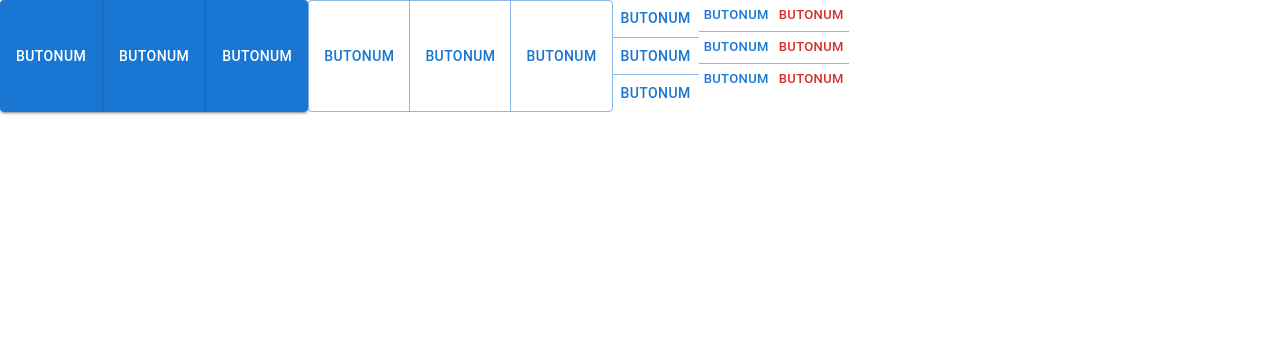
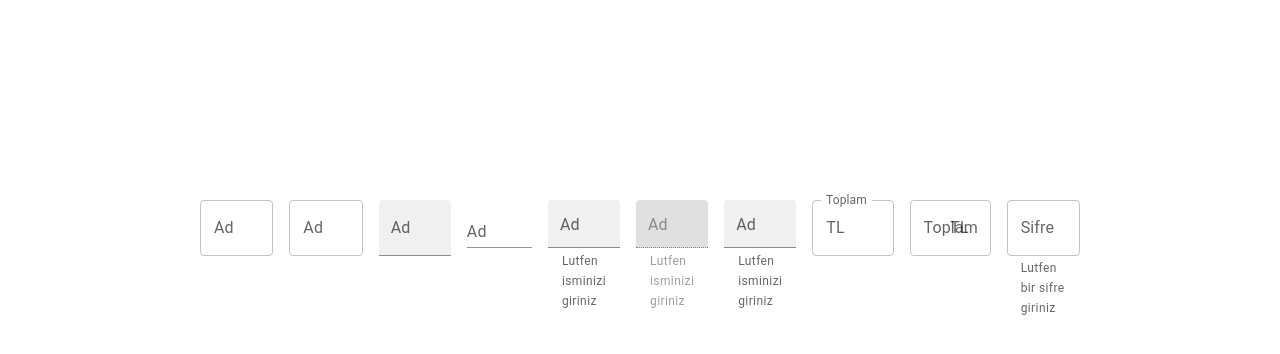
Before and after one commit to mhmtkarakas/MaterialUI, a React (Create React App) app in the folder materialui/: page / in a window 1280 px wide. Shown: the top 354 px of the page. Built offline with nearby package versions, Linux system fonts and the light colour scheme.

Commit message:
TextField

```diff
--- a/materialui/src/App.css
+++ b/materialui/src/App.css
@@ -1,5 +1,5 @@
 .App {
-  text-align: center;
+ padding: 200px;
 }
 
 .App-logo {
--- a/materialui/src/App.tsx
+++ b/materialui/src/App.tsx
@@ -4,6 +4,7 @@ import './App.css';
 import LessonTypography from './components/LessonTypography';
 import LessonButton from './components/LessonButton';
 import LessonButtonGroup from './components/LessonButtonGroup';
+import LessonTextField from './components/LessonTextField';
 
 
 function App() {
@@ -11,7 +12,8 @@ function App() {
     <div className="App">
     {/* <LessonTypography /> */}
     {/* <LessonButton /> */}
-   <LessonButtonGroup />
+   {/* <LessonButtonGroup /> */}
+   <LessonTextField />
     </div>
   );
 }
--- /dev/null
+++ b/materialui/src/components/LessonTextField.tsx
@@ -0,0 +1,75 @@
+import React, { useState } from "react";
+import { Stack, TextField, InputAdornment } from "@mui/material";
+
+const LessonTextField = () => {
+  const [value, setValue] = useState("");
+  return (
+    <Stack spacing={"4"}>
+      <Stack direction={"row"} spacing={2}>
+        <TextField label="Ad" />
+        <TextField label="Ad" variant="outlined" />
+        <TextField label="Ad" variant="filled" />
+        <TextField label="Ad" variant="standard" />
+
+        <TextField
+          type="password"
+          label="Ad"
+          variant="filled"
+          size="small"
+          color="error"
+          helperText="Lutfen isminizi giriniz"
+        />
+        <TextField
+          disabled
+          type="password"
+          label="Ad"
+          variant="filled"
+          size="small"
+          color="error"
+          helperText="Lutfen isminizi giriniz"
+        />
+        <TextField
+          InputProps={{ readOnly: true }}
+          type="password"
+          label="Ad"
+          variant="filled"
+          size="small"
+          color="error"
+          helperText="Lutfen isminizi giriniz"
+        />
+        <TextField
+          InputProps={{
+            startAdornment: (
+              <InputAdornment position="start">TL</InputAdornment>
+            ),
+          }}
+          label="Toplam"
+          variant="outlined"
+          color="error"
+        />
+        <TextField
+          InputProps={{
+            endAdornment: <InputAdornment position="start">TL</InputAdornment>,
+          }}
+          label="Toplam"
+          variant="outlined"
+        />
+        <TextField
+          onChange={(e) => setValue(e.target.value)}
+          value={value}
+          type="password"
+          label="Sifre"
+          variant="outlined"
+          color="error"
+          helperText={
+            !value
+              ? "Lutfen bir sifre giriniz"
+              : "Lutfen sifrenizi kimseyle paylasmayin"
+          }
+        />
+      </Stack>
+    </Stack>
+  );
+};
+
+export default LessonTextField;
```
